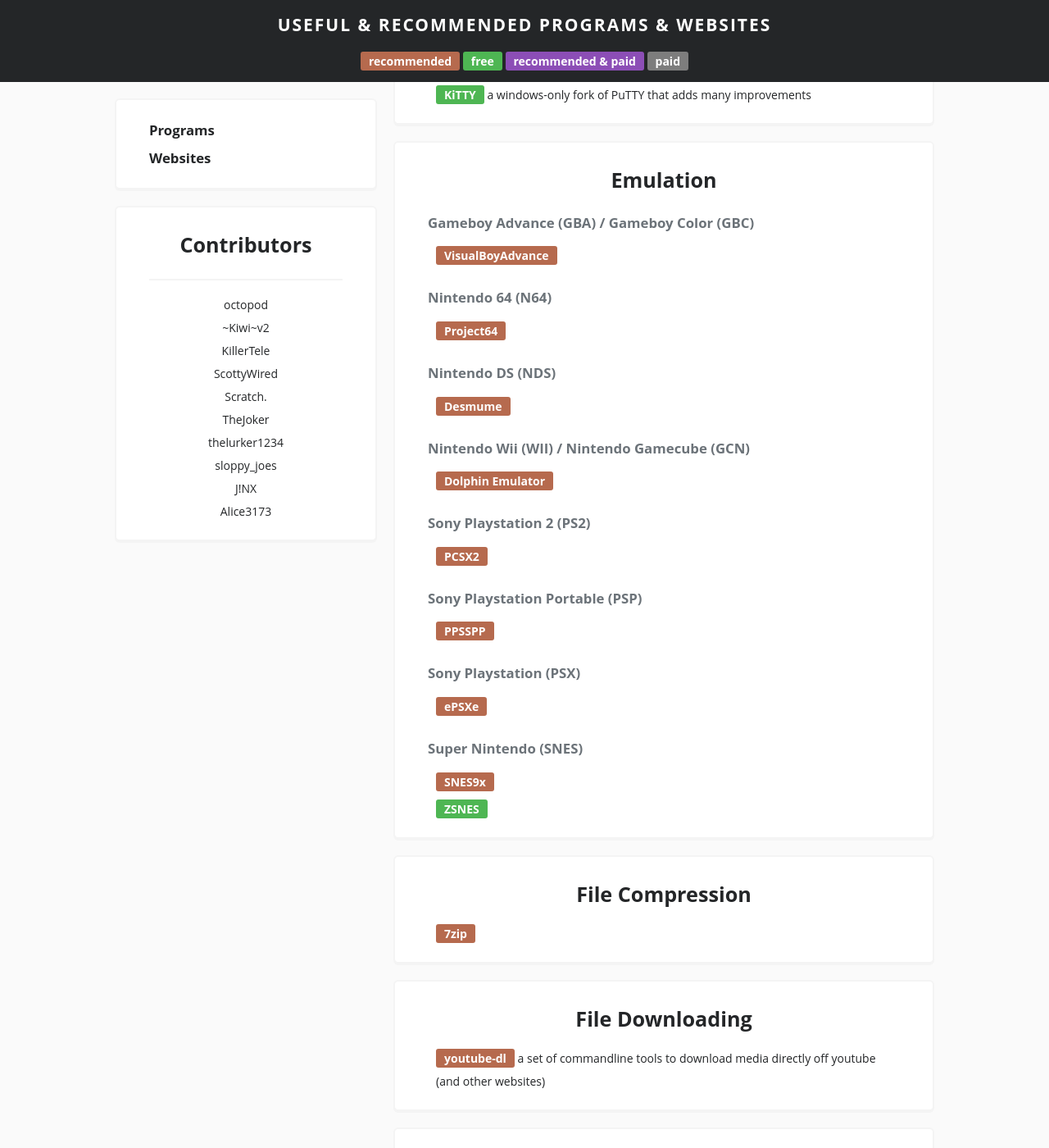
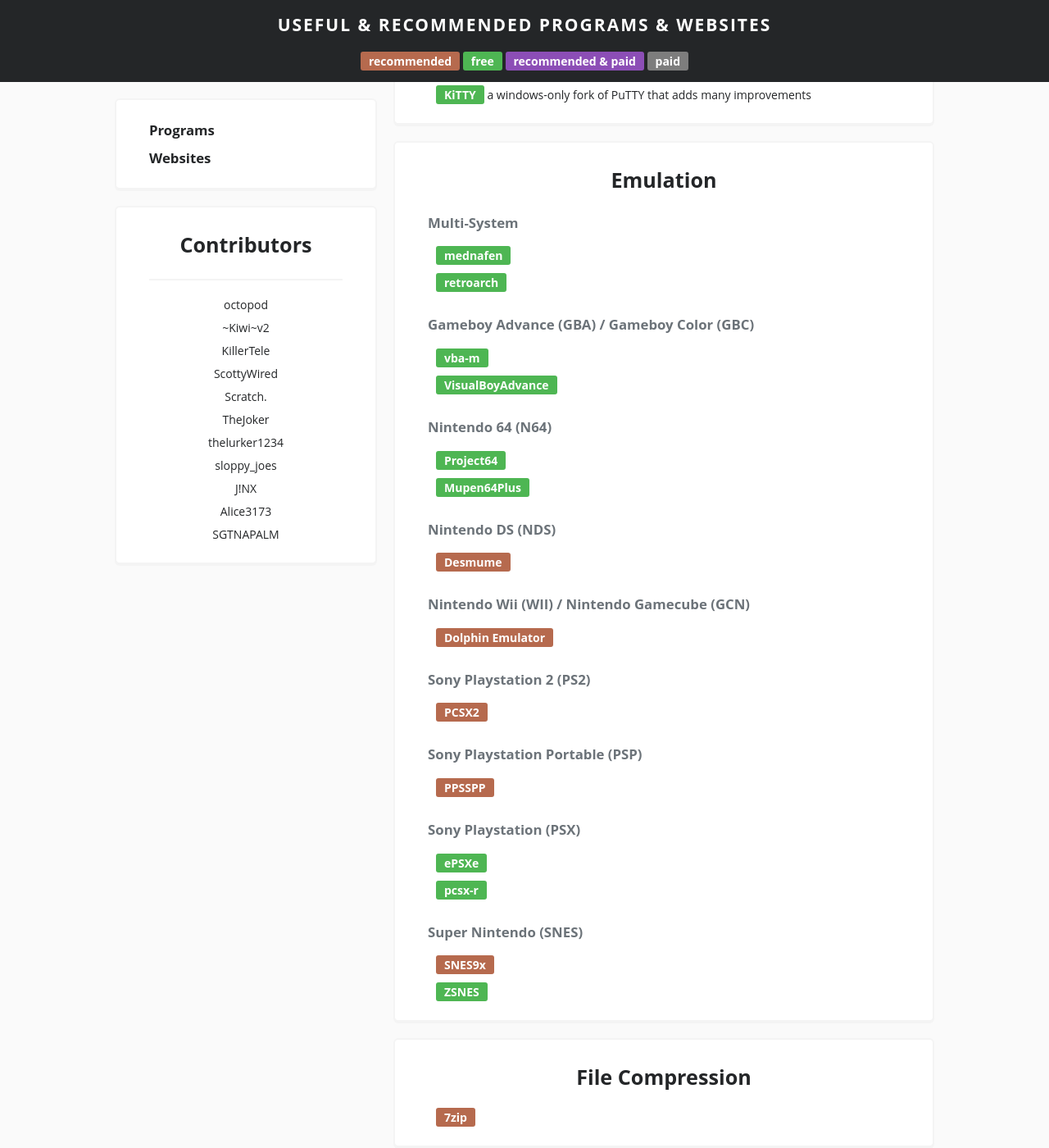
Before and after one commit to bakana808/apps-that-dont-suck, a Jekyll site: the page built from index.html, in a window 1280 px wide and 1400 px high, scrolled down 1950 px. Shown: the whole window at 82% size. Built offline with Jekyll 4.4.1, drawn with Linux system fonts in a browser that asks for light colours; nearby versions of some CDN libraries; a style sheet for code colours, icons or effects is not loaded.

Commit message:
added SGTNAPALM's contributions

```diff
--- a/_includes/contributors.md
+++ b/_includes/contributors.md
@@ -4,7 +4,7 @@
 ---
 
 - octopod
-- \~Kiwi\~v2
+- ~Kiwi~v2
 - KillerTele
 - ScottyWired
 - Scratch.
@@ -13,3 +13,4 @@
 - sloppy_joes
 - J!NX
 - Alice3173
+- SGTNAPALM
--- a/_includes/program-list.md
+++ b/_includes/program-list.md
@@ -136,13 +136,20 @@
 
 ### Emulation
 
+##### Multi-System
+
+- {:free}[mednafen](#)
+- {:free}[retroarch](#)
+
 ##### Gameboy Advance (GBA) / Gameboy Color (GBC)
 
-- {:rcfr}[VisualBoyAdvance](#)
+- {:free}[vba-m](#)
+- {:free}[VisualBoyAdvance](#)
 
 ##### Nintendo 64 (N64)
 
-- {:rcfr}[Project64](#)
+- {:free}[Project64](#)
+- {:free}[Mupen64Plus](#)
 
 ##### Nintendo DS (NDS)
 
@@ -162,7 +169,8 @@
 
 ##### Sony Playstation (PSX)
 
-- {:rcfr}[ePSXe](#)
+- {:free}[ePSXe](#)
+- {:free}[pcsx-r](#)
 
 ##### Super Nintendo (SNES)
 
```
Also changed, not shown: other parts of _includes/program-list.md (+2 -0 lines).
